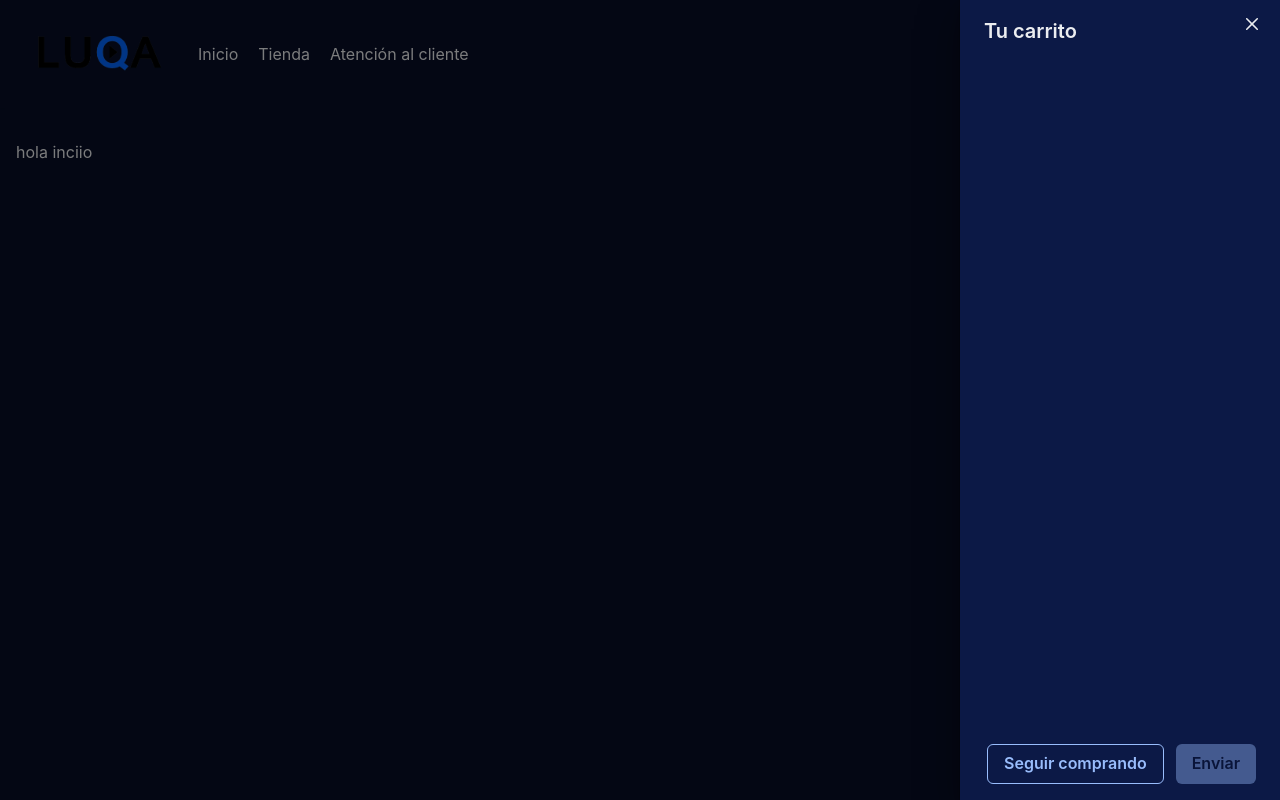
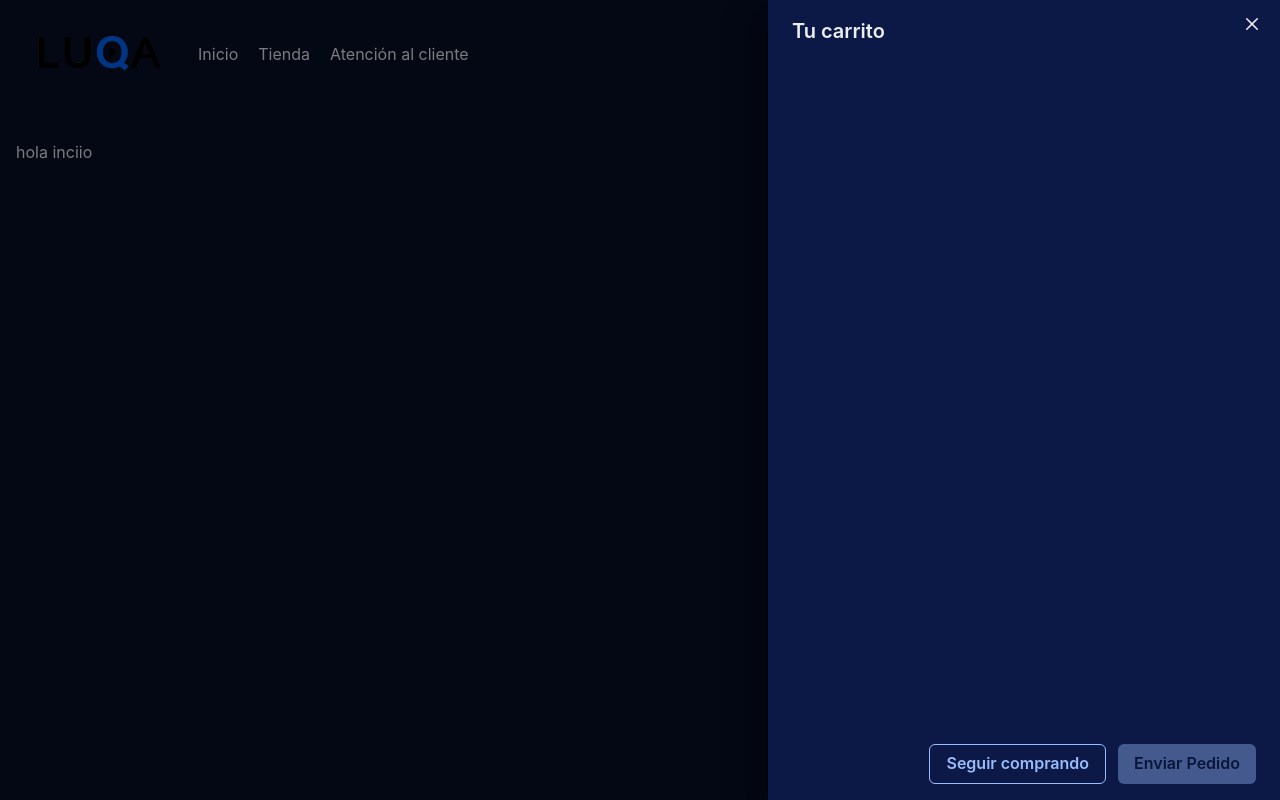
Before and after one commit to iamelyg/luqa, a Next.js app: page / in a window 1280 px wide. Both pictures are taken after a click on the button 1122 px from the left and 54 px from the top of the page. Built offline with nearby package versions, Linux system fonts and the light colour scheme.

Commit message:
prodct item in cart0

```diff
--- a/components/navbar/DesktopNavbar.tsx
+++ b/components/navbar/DesktopNavbar.tsx
@@ -4,7 +4,7 @@ import Logo from '../../public/logo-luqa-pe.png';
 import Link from 'next/link';
 import { BsMoonStars, BsSun } from 'react-icons/bs';
 
-import { DrawerExample } from '@/pages/tienda/components/Cart';
+import Cart from '@/pages/tienda/components/Cart';
 
 import { INFORMATION } from '@/src/app/constants';
 
@@ -38,7 +38,7 @@ const DesktopNavbar: React.FC = () => {
                         <Icon as={colorMode === 'light' ? BsMoonStars : BsSun} w={5} h={5} />
                         {/* {colorMode === 'light' ? <Icon as={BsMoonStars} w={10} h={10}/> : <Icon as={BsSunFill}/>} */}
                     </Button>
-                    <DrawerExample />
+                    <Cart />
                 </HStack>
 
             </Flex>
--- a/pages/tienda/components/Cart.tsx
+++ b/pages/tienda/components/Cart.tsx
@@ -1,23 +1,12 @@
 import { useMemo } from 'react';
-import {
-    Drawer,
-    DrawerBody,
-    DrawerFooter,
-    DrawerHeader,
-    DrawerOverlay,
-    DrawerContent,
-    DrawerCloseButton,
-    useDisclosure, Link,
-    Button, Text,
-    Icon, Flex, Image
-} from '@chakra-ui/react';
+import { Box, Drawer, DrawerBody, DrawerFooter, DrawerHeader, DrawerOverlay, DrawerContent, DrawerCloseButton, useDisclosure, Button, Text, Icon, Flex, Image } from '@chakra-ui/react';
 import { MdOutlineShoppingCart } from 'react-icons/md';
 
 import { useStoreContext } from '../context/store.context.d';
+import { parseCurrency } from '@/src/utils/utilities';
+import { Product } from '@/src/product/types';
 
-const parseCurrency = (value: number): String => value.toLocaleString('es-PE', { style: 'currency', currency: 'PEN' })
-
-export function DrawerExample() {
+const Cart: React.FC = () => {
     const { isOpen, onOpen, onClose } = useDisclosure();
     const { cart } = useStoreContext();
 
@@ -44,7 +33,7 @@ export function DrawerExample() {
                 isOpen={isOpen}
                 placement='right'
                 onClose={onClose}
-                // size='xl'
+                size='md'
             >
                 <DrawerOverlay />
                 <DrawerContent>
@@ -52,11 +41,7 @@ export function DrawerExample() {
                     <DrawerHeader>Tu carrito</DrawerHeader>
 
                     <DrawerBody>
-                        {cart.map(prod => <Flex key={prod.id}>
-                            <Image src={prod.image} w={20} />
-                            <Text>{prod.title}</Text>
-                            <Text>{prod.price}</Text>
-                        </Flex>)}
+                        {cart.map(prod => <ProductInCart key={prod.id} {...prod} />)}
                     </DrawerBody>
 
                     <DrawerFooter>
@@ -64,8 +49,7 @@ export function DrawerExample() {
                             Seguir comprando
                         </Button>
                         <Button variant='solid' isDisabled={Boolean(!cart.length)} width='fit-content' colorScheme='brand' onClick={sendMessage}>
-                            {/* <Link isExternal href={`https://wa.me/51940049419?text=${encodeURIComponent(text)}`}>Enviar</Link> */}
-                            Enviar
+                            Enviar Pedido
                         </Button>
 
                     </DrawerFooter>
@@ -74,3 +58,16 @@ export function DrawerExample() {
         </>
     )
 }
+
+const ProductInCart: React.FC<Product> = ({ image, title, price, regularPrice }) => {
+    return <Flex gap={4} alignItems='center'>
+        <Image src={image} w={20} />
+        <Text>{title}</Text>
+        <Box>
+            <Text as='del' color='gray.500'>{parseCurrency(regularPrice)}</Text>
+            <Text color='green.500' fontWeight='bold'>{parseCurrency(price)}</Text>
+        </Box>
+    </Flex>
+}
+
+export default Cart;
--- a/pages/tienda/index.tsx
+++ b/pages/tienda/index.tsx
@@ -3,7 +3,6 @@ import { GetStaticProps } from 'next';
 import { Button, Grid, Link, Stack, Text, Image, Flex, Card, Center, CardBody, CardFooter, Heading, Divider, ButtonGroup, Box } from '@chakra-ui/react';
 import { motion, AnimatePresence, AnimateSharedLayout } from 'framer-motion';
 
-import QuickView from './components/QuickView';
 import ShopItem from './components/ShopItem';
 
 import api from '@/src/product/api';
```
